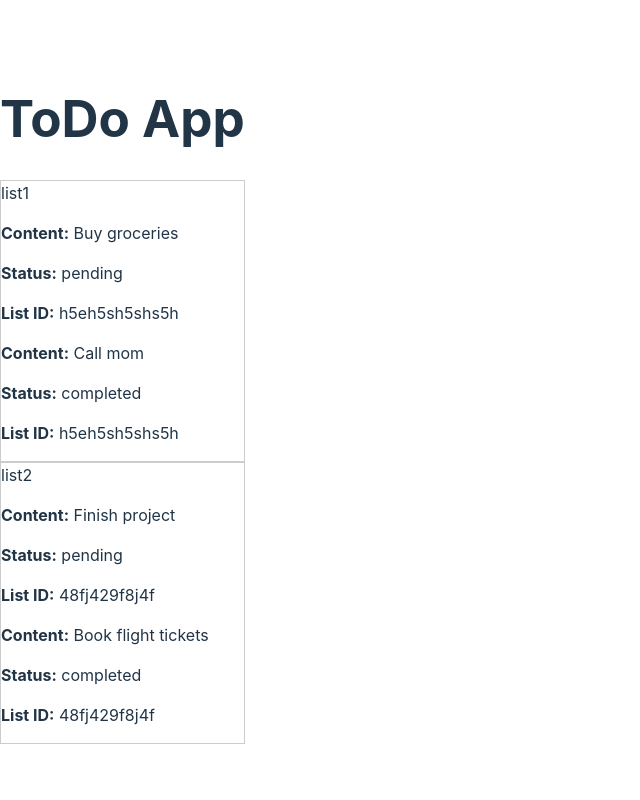
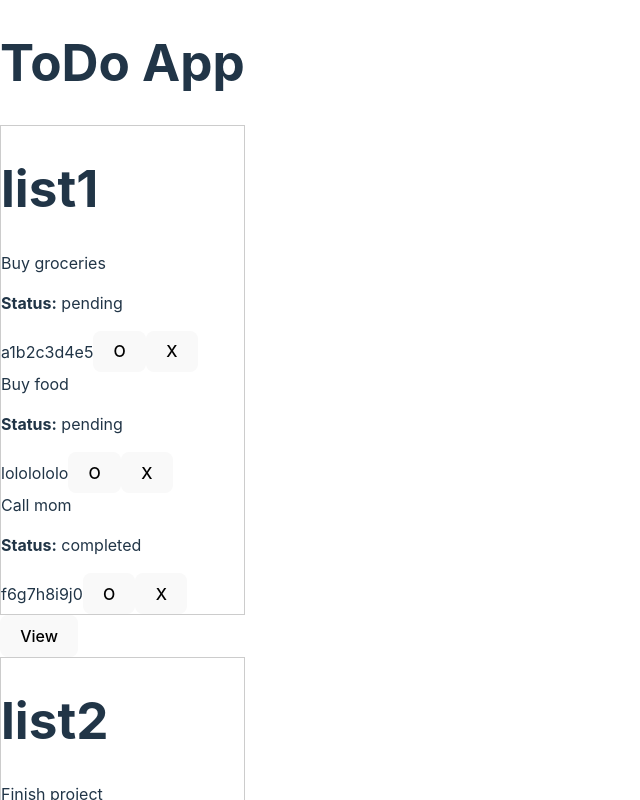
Before and after one commit to Tyson-Potter/todo-fullstack-app, a React (Vite) app: page / in a window 1280 px wide. Shown: the top 800 px of the page, without its empty margins (0-640 px from the left). Built offline with nearby package versions, Linux system fonts and the light colour scheme.

Commit message:
Added toggling selected list and some ui improvements

```diff
--- a/src/App.jsx
+++ b/src/App.jsx
@@ -16,6 +16,11 @@ function App() {
           {
             id: "a1b2c3d4e5",
             content: "Buy groceries",
+            currentState: "pending",
+          },
+          {
+            id: "lololololo",
+            content: "Buy food",
             currentState: "pending",
           },
           { id: "f6g7h8i9j0", content: "Call mom", currentState: "completed" },
@@ -43,7 +48,11 @@ function App() {
 
   return (
     <div className="App">
-      {user ? <Dashboard user={user} lists={user.lists} /> : <Login />}
+      {user ? (
+        <Dashboard user={user} setUser={setUser} lists={user.lists} />
+      ) : (
+        <Login />
+      )}
     </div>
   );
 }
--- a/src/components/Dashboard.jsx
+++ b/src/components/Dashboard.jsx
@@ -1,12 +1,14 @@
 import List from "./List";
 import { useState } from "react";
 
-function Dashboard({ lists, user }) {
+function Dashboard({ lists, user, setUser }) {
   const [selectedList, setSelectedList] = useState(null);
 
   const changeSelectedList = (list) => {
-    if (!selectedList) {
+    if (list) {
       setSelectedList(list);
+    } else {
+      setSelectedList(null);
     }
   };
 
@@ -15,13 +17,24 @@ function Dashboard({ lists, user }) {
       <h1>ToDo App</h1>
 
       {selectedList ? (
-        <List key={selectedList.id} list={selectedList} />
+        <>
+          <div key={selectedList.id}>
+            <List
+              selectedList={selectedList}
+              list={selectedList}
+              setUser={setUser}
+              user={user}
+            />
+          </div>
+          <button onClick={() => changeSelectedList(null)}>Back</button>
+        </>
       ) : (
         <div className="lists-container">
           {lists.map((list) => (
-            <div key={list.id} onClick={() => changeSelectedList(list)}>
-              <List list={list} />
-            </div>
+            <>
+              <List list={list} setUser={setUser} user={user} />
+              <button onClick={() => changeSelectedList(list)}>View</button>
+            </>
           ))}
         </div>
       )}
--- a/src/components/List.jsx
+++ b/src/components/List.jsx
@@ -1,20 +1,27 @@
 import ListItem from "./ListItem";
-function List({ list }) {
+function List({ list, user, setUser, selectedList }) {
   return (
     <div className="list">
-      <div>{list.listName}</div>
+      <h1>{list.listName}</h1>
 
       {list.items.map((item) => (
         <ListItem
+          user={user}
           className="list-item"
-          key={item.id}
           itemContent={item.content}
           itemState={item.currentState}
+          id={item.id}
           listId={list.id}
+          setUser={setUser}
+          selectedList={selectedList}
         />
       ))}
     </div>
   );
+  function handleAddingListItem(itemContent, listId, userId) {
+    //add api call to change item from database  TODO
+    //do call to go get new user object and reload the page
+  }
 }
 
 export default List;
--- a/src/components/ListItem.jsx
+++ b/src/components/ListItem.jsx
@@ -1,19 +1,40 @@
 import React from "react";
 
-function ListItem({ itemContent, itemState, listId }) {
+function ListItem({
+  itemContent,
+  itemState,
+  id,
+  listId,
+  setUser,
+  user,
+  selectedList,
+}) {
   return (
     <div className="list-item">
-      <p>
-        <strong>Content:</strong> {itemContent}
-      </p>
+      {itemContent}
+
       <p>
         <strong>Status:</strong> {itemState}
       </p>
-      <p>
-        <strong>List ID:</strong> {listId}
-      </p>
+      {id}
+      <button>O</button>
+      <button onClick={() => handleDeleteTodoItem(id)}>X</button>
     </div>
   );
+  function handleDeleteTodoItem(itemId) {
+    //add api call to delete item from database  TODO
+    //do call to go get new user object reload the page
+  }
+  function handleChangingStateOfItem(
+    itemId,
+    newState,
+    listId,
+    userId,
+    fieldToChange
+  ) {
+    //add api call to change item from database  TODO
+    //do call to go get new user object and reload the page
+  }
 }
 
 export default ListItem;
```
